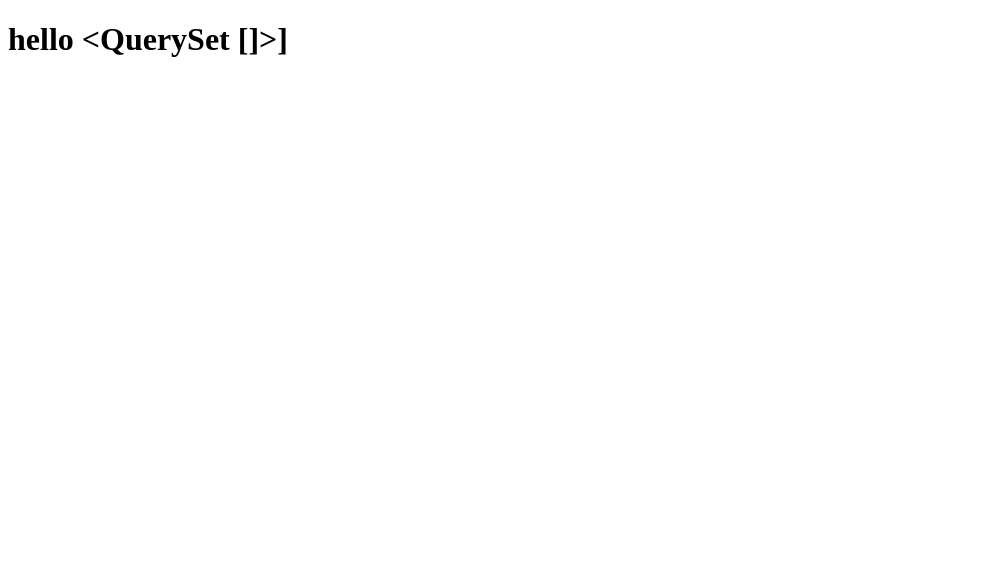
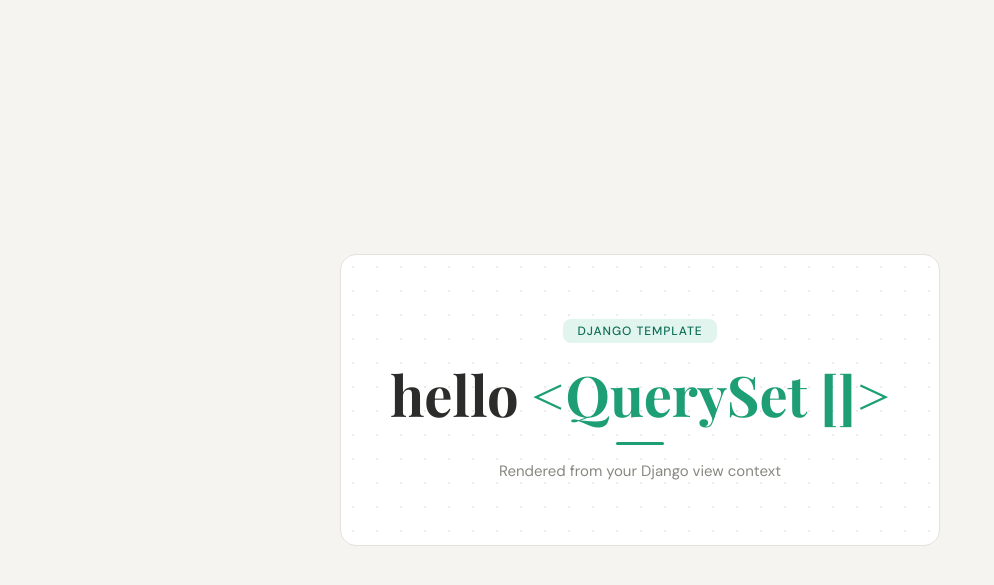
Before and after one commit to akashthor2228/exrestrepo, a Django app: page / in a window 1280 px wide. Shown: the top 585 px of the page, without its empty margins (0-994 px from the left). Run offline with Django 5.2, Linux system fonts and the light colour scheme; data that the repository does not hold is empty.

Commit message:
style the websit

```diff
--- a/templates/index.html
+++ b/templates/index.html
@@ -1,10 +1,91 @@
 <!DOCTYPE html>
 <html lang="en">
 <head>
-    <meta charset="UTF-8">
-    <title>Title</title>
+  <meta charset="UTF-8">
+  <title>Students Page</title>
+  <link href="https://fonts.googleapis.com/css2?family=Playfair+Display:wght@700&family=DM+Sans:wght@400;500&display=swap" rel="stylesheet">
+  <style>
+    *, *::before, *::after { box-sizing: border-box; margin: 0; padding: 0; }
+
+    body {
+      font-family: 'DM Sans', sans-serif;
+      background: #f5f4f0;
+      min-height: 100vh;
+      display: flex;
+      align-items: center;
+      justify-content: center;
+    }
+
+    .hero-wrap {
+      background: #fff;
+      border-radius: 16px;
+      border: 1px solid #e4e2da;
+      padding: 4rem 3rem;
+      text-align: center;
+      position: relative;
+      overflow: hidden;
+      max-width: 600px;
+      width: 90%;
+    }
+
+    .dots {
+      position: absolute;
+      inset: 0;
+      background-image: radial-gradient(circle, #ccc 1px, transparent 1px);
+      background-size: 24px 24px;
+      opacity: 0.4;
+      pointer-events: none;
+    }
+
+    .content { position: relative; z-index: 1; }
+
+    .badge {
+      display: inline-block;
+      font-size: 12px;
+      font-weight: 500;
+      letter-spacing: 0.08em;
+      text-transform: uppercase;
+      background: #e1f5ee;
+      color: #0f6e56;
+      padding: 4px 14px;
+      border-radius: 8px;
+      margin-bottom: 1.2rem;
+    }
+
+    h1 {
+      font-family: 'Playfair Display', serif;
+      font-size: clamp(2rem, 6vw, 3.5rem);
+      font-weight: 700;
+      color: #2c2c2a;
+      line-height: 1.15;
+      margin-bottom: 0.5rem;
+    }
+
+    h1 span { color: #1D9E75; }
+
+    .accent-bar {
+      width: 48px;
+      height: 3px;
+      background: #1D9E75;
+      border-radius: 2px;
+      margin: 1rem auto;
+    }
+
+    .subtitle {
+      font-size: 15px;
+      color: #888780;
+    }
+  </style>
 </head>
 <body>
-<h1>hello {{ students }}]</h1>
+  <div class="hero-wrap">
+    <div class="dots"></div>
+    <div class="content">
+      <span class="badge">Django template</span>
+      <h1>hello <span>{{ students }}</span></h1>
+      <div class="accent-bar"></div>
+      <p class="subtitle">Rendered from your Django view context</p>
+    </div>
+  </div>
 </body>
 </html>
```
